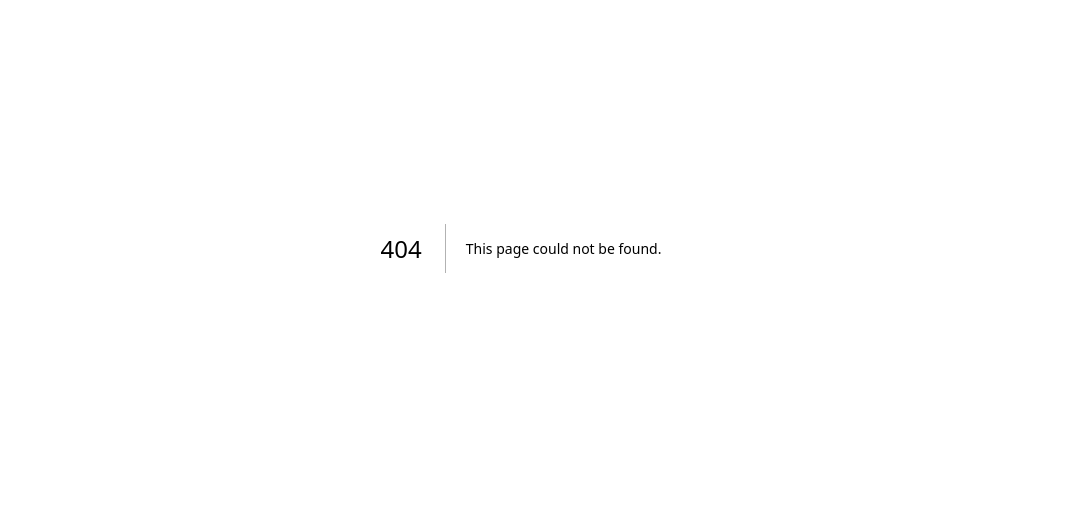
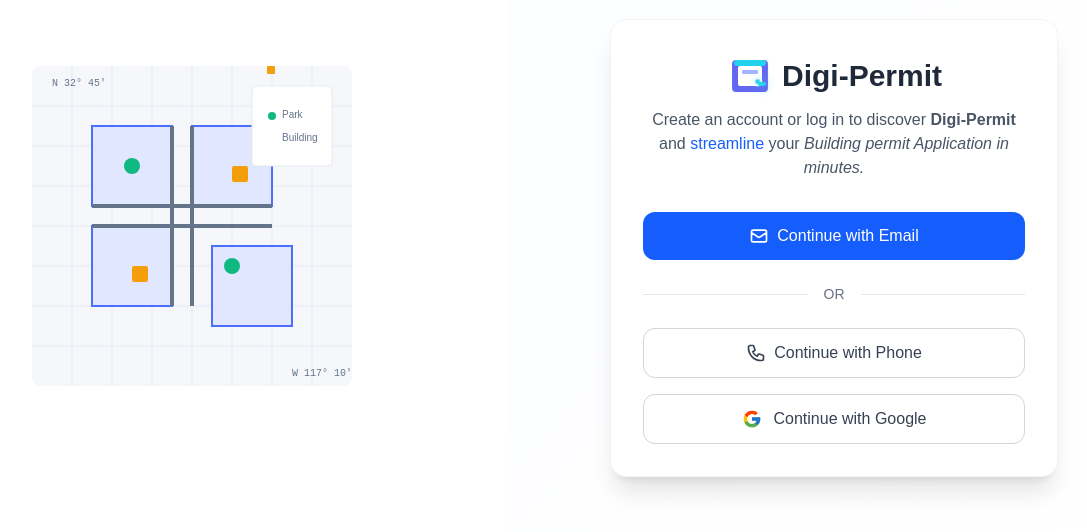
Before and after one commit to CoDedArch/digi-permit-gh-web, a Next.js app: page /login in a window 1280 px wide. Before the commit this address had no page. Shown: the part 152-684 px from the top of the page, without its empty margins (119-1206 px from the left). Built offline with nearby package versions, Linux system fonts and the light colour scheme.

Commit message:
add route for login

```diff
--- /dev/null
+++ b/src/app/login/page.tsx
@@ -0,0 +1,23 @@
+import AuthForm from "../(auth)/_component/auth-form";
+import CadastralMap from "../_component/images/cadastral-map";
+
+
+export const metadata = {
+    title: "Login | Digi-Permit",
+    description: "Sign in to Ghana's first digital building permit platform.",
+};
+
+export default function LoginPage() {
+  return (
+    <div className="min-h-screen flex  items-center gap-1">
+      <div className="flex-1 flex flex-col gap-2 items-center justify-center">
+        <CadastralMap />
+        <p className="text-white font-bold text-2xl">
+          Ghana&apos;s first digital building permit platform{" "}
+          <span className="text-3xl font-extrabold">!!</span>{" "}
+        </p>
+      </div>
+      <AuthForm />
+    </div>
+  );
+}
```
